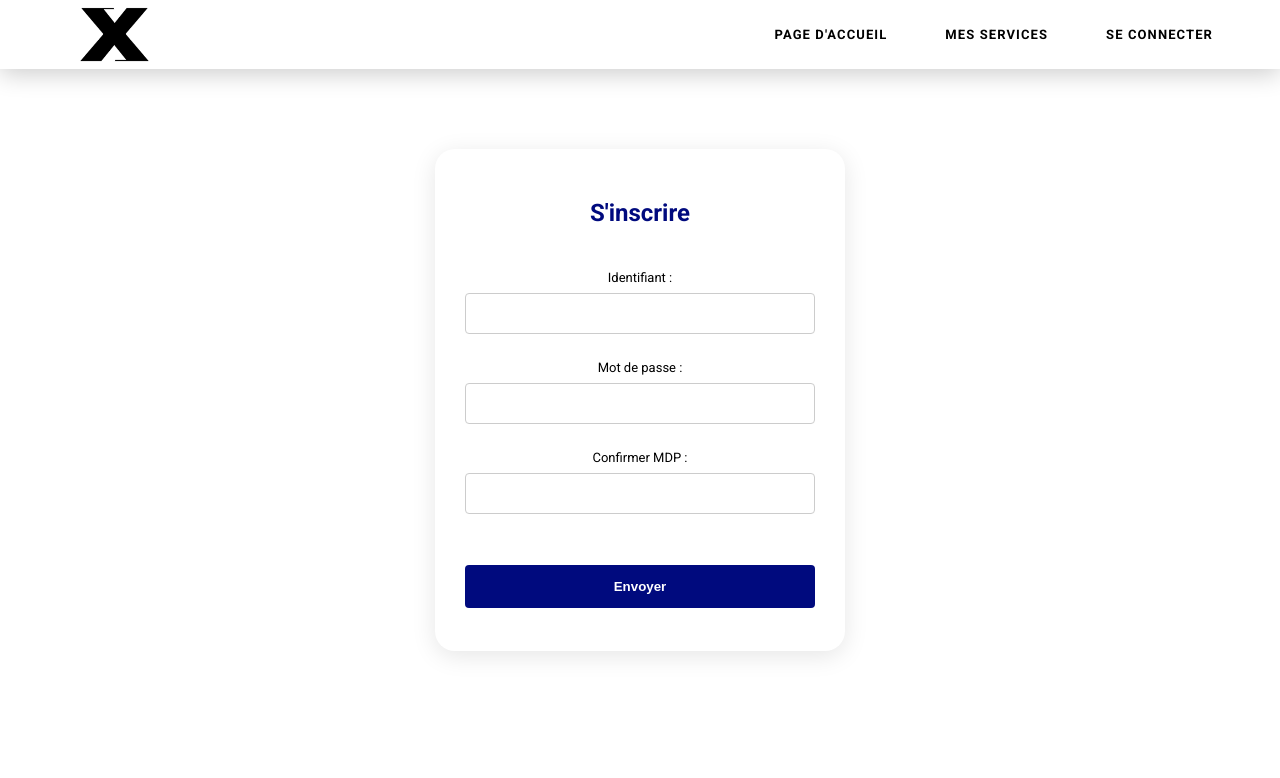
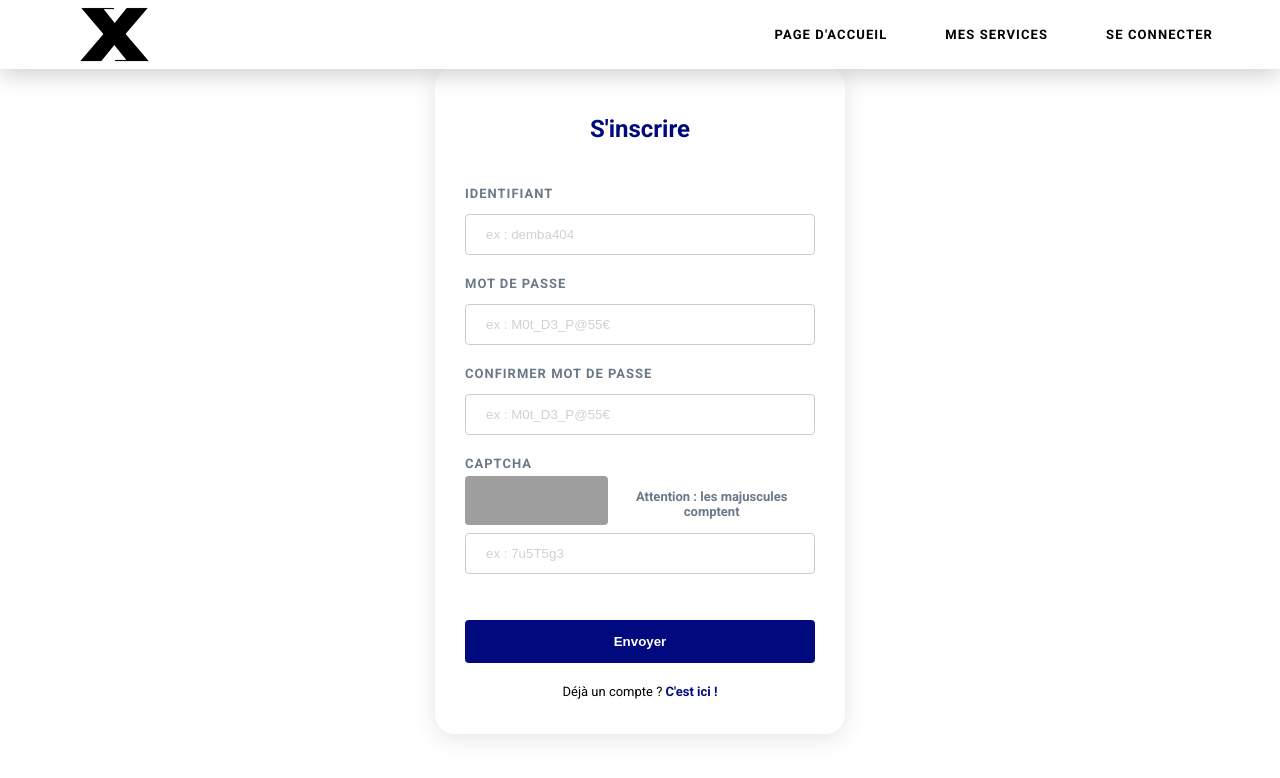
Before and after one commit to badem09/sae_3_01, a PHP site: page /inscription.php in a window 1280 px wide. Shown: the top 778 px of the page. Run offline with PHP 8.4, Linux system fonts and the light colour scheme; grey boxes are pictures that could not be loaded.

Commit message:
ajout de sécurité et erreurs

```diff
--- a/maquette1/X_Calculator_1_VO/inscription.php
+++ b/maquette1/X_Calculator_1_VO/inscription.php
@@ -47,32 +47,56 @@
                         if(isset($_GET['err'])){
                             switch($_GET['err']){
                                 case "mdp_non_identique" :
-                                echo "<p style=' color:red'><b>Erreur : mdp_non_identique.</b></p>";
+                                echo "<p class='err'>Erreur : Mots de passe non identique.</p>";
                                 break;
 
                                 case "confirmation_vide" :
-                                echo "<p style=' color:red'><b>Erreur : confirmation_vide.</b></p>";
+                                echo "<p class='err>Erreur : La confirmation est vide.</p>";
                                 break;
 
                                 case "mdp_vide" :
-                                echo "<p style=' color:red'><b>Erreur : mdp_vide.</b></p>";
+                                echo "<p class='err'>Erreur : Le mot de passe est vide.</p>";
                                 break;
 
                                 case "login_vide" :
-                                echo "<p style=' color:red'><b>Erreur : login_vide.</b></p>";
+                                echo "<p class='err'>Erreur : Le login est vide.</p>";
+                                break;
+
+                                case "captcha_vide" :
+                                echo "<p class='err'>Erreur : Le Captcha est vide.</p>";
+                                break;
+
+                                case "captcha_erroné" :
+                                echo "<p class='err'>Erreur : Le captcha est erroné.</p>";
+                                break;
+
+                                case "exist" :
+                                echo "<p class='err'>Erreur : Le nom d'utilisateur est déjà éxistant.</p>";
                                 break;
                             }
                         }
                         echo"
                         <div class='inputs'>
-                            <p>Identifiant : <input type='text' name='login'/></p>
-                            <p>Mot de passe : <input type='password' name='mdp'/></p>
-                            <p>Confirmer MDP : <input type='password' name='mdp_retype'/></p>
+                            <p class='titre-form'>Identifiant</p>
+                            <input type='text' name='login' placeholder='ex : demba404'/>
+
+                            <p class='titre-form'>Mot de passe</p>
+                            <input type='password' name='mdp' placeholder='ex : M0t_D3_P@55€'/>
+
+                            <p class='titre-form'>Confirmer Mot de passe</p>
+                            <input type='password' name='mdp_retype' placeholder='ex : M0t_D3_P@55€'/>
+
+                            <p class='titre-form'>Captcha</p>
+                            <div class='captcha-img-desc'>
+                                <img class='img-cptcha' src='img/captcha1.png' alt='image_captcha'>
+                                <p class='captcha-desc-text'> Attention : les majuscules comptent</p>
+                            </div>
+                            <input type='text' name='captcha' placeholder='ex : 7u5T5g3'/>
                         </div>
                         <p><input type='submit' name='Envoyer' value='Envoyer'></p>
+                        <p>Déjà un compte ? <a id='link-sincrip' href='connexion.php'>C'est ici !</a></p>
                     </div>
                 </form>
-
             ";
             ?>
         </div>
```
